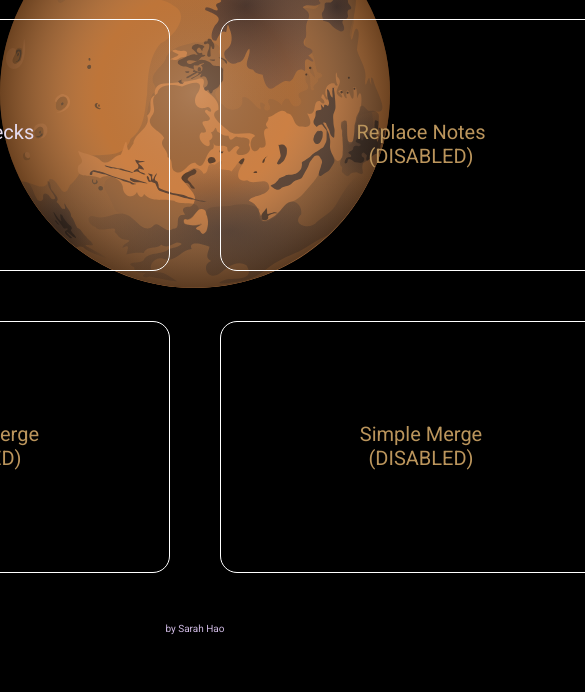
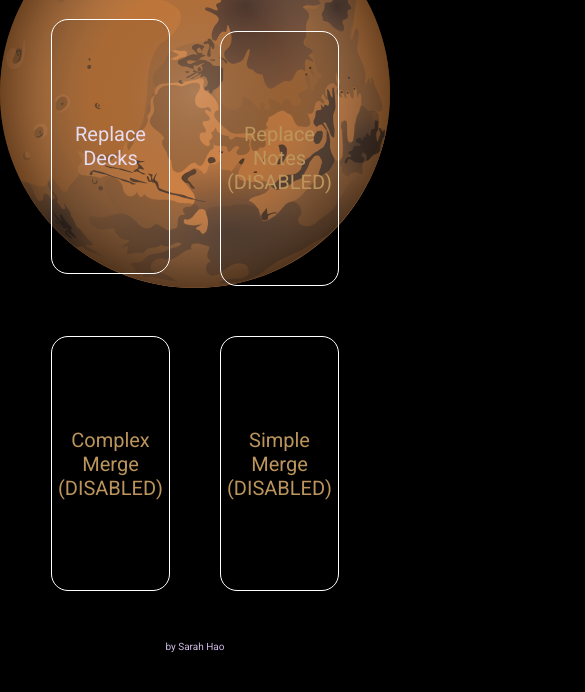
Before and after one commit to Sarah-Hao/SeratoStudioMerger, a plain HTML site: page index.html in a window 390 px wide. Shown: the part 110-802 px from the top of the page, 585 px wide, since content can reach past the window. Drawn offline with Linux system fonts and the light colour scheme.

Commit message:
Add responsive layout to home page
Add responsive layout to home page

```diff
--- a/index.css
+++ b/index.css
@@ -58,10 +58,10 @@ footer {
 }
 
 .button {
-    width: 200px;
-    height: 50px;
+    width: 30vw;
+    height: 30vh;
 	/* box-shadow:inset 0px 0px 15px 3px rgb(60, 22, 96); */
-	background-color:rgba(0,0,0,0);
+	background-color:rgba(0,0,0,0.1);
 	border-radius:17px;
 	border:1px solid #ffffff;
 	display:inline-block;
@@ -69,14 +69,12 @@ footer {
 	color: rgb(230, 220, 241);
 	font-size:20px;
     text-align: center;
-	padding:100px;
+    display: flex;
+    justify-content: center;
+    align-items: center;
 	text-decoration:none;
     font-family: Roboto;
 }
 .button:hover {
 	background-color: rgba(0,0,0,0.3);
 }
-.button:activate {
-	position:relative;
-	top:1px;
-}
```
